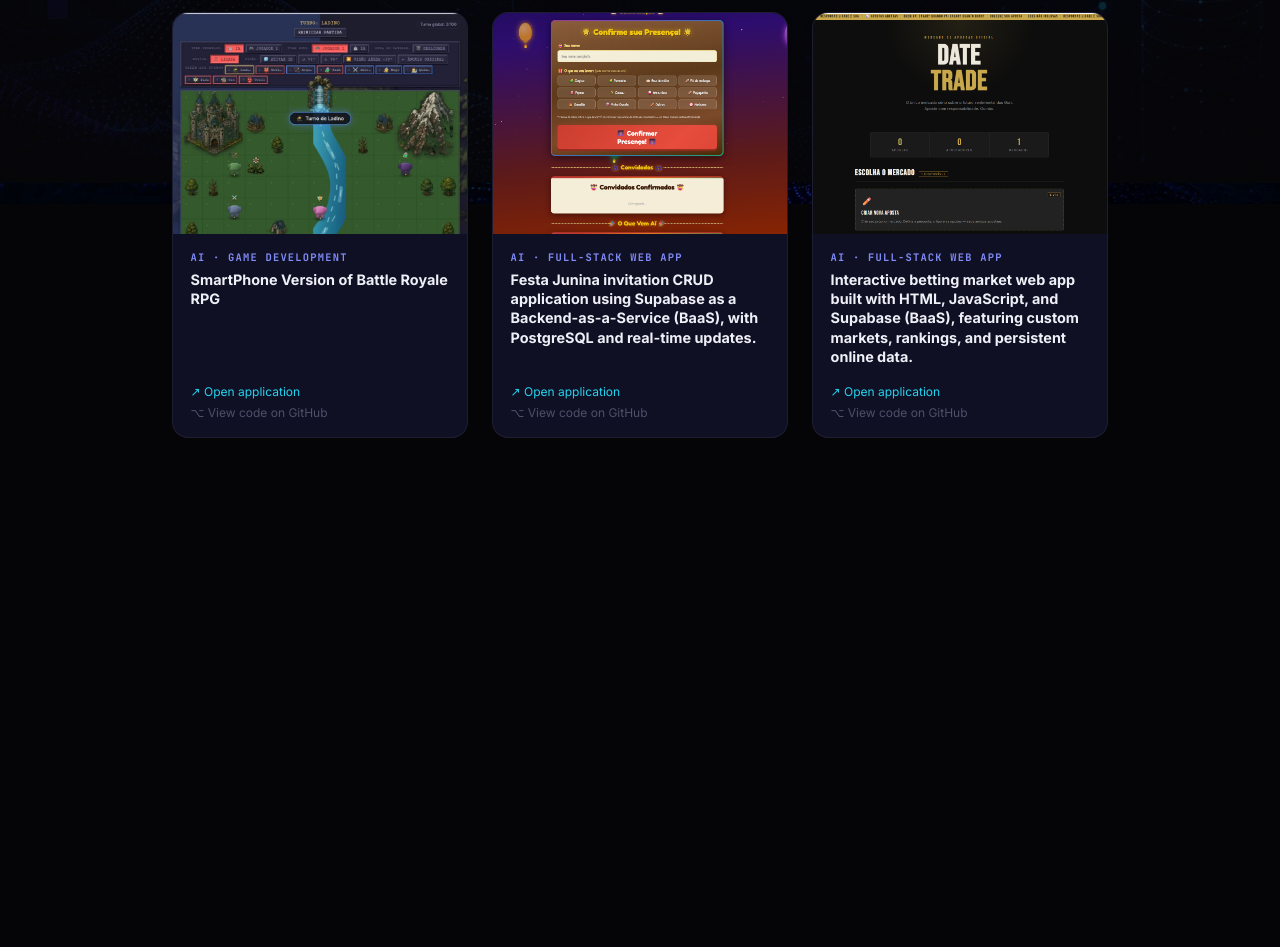
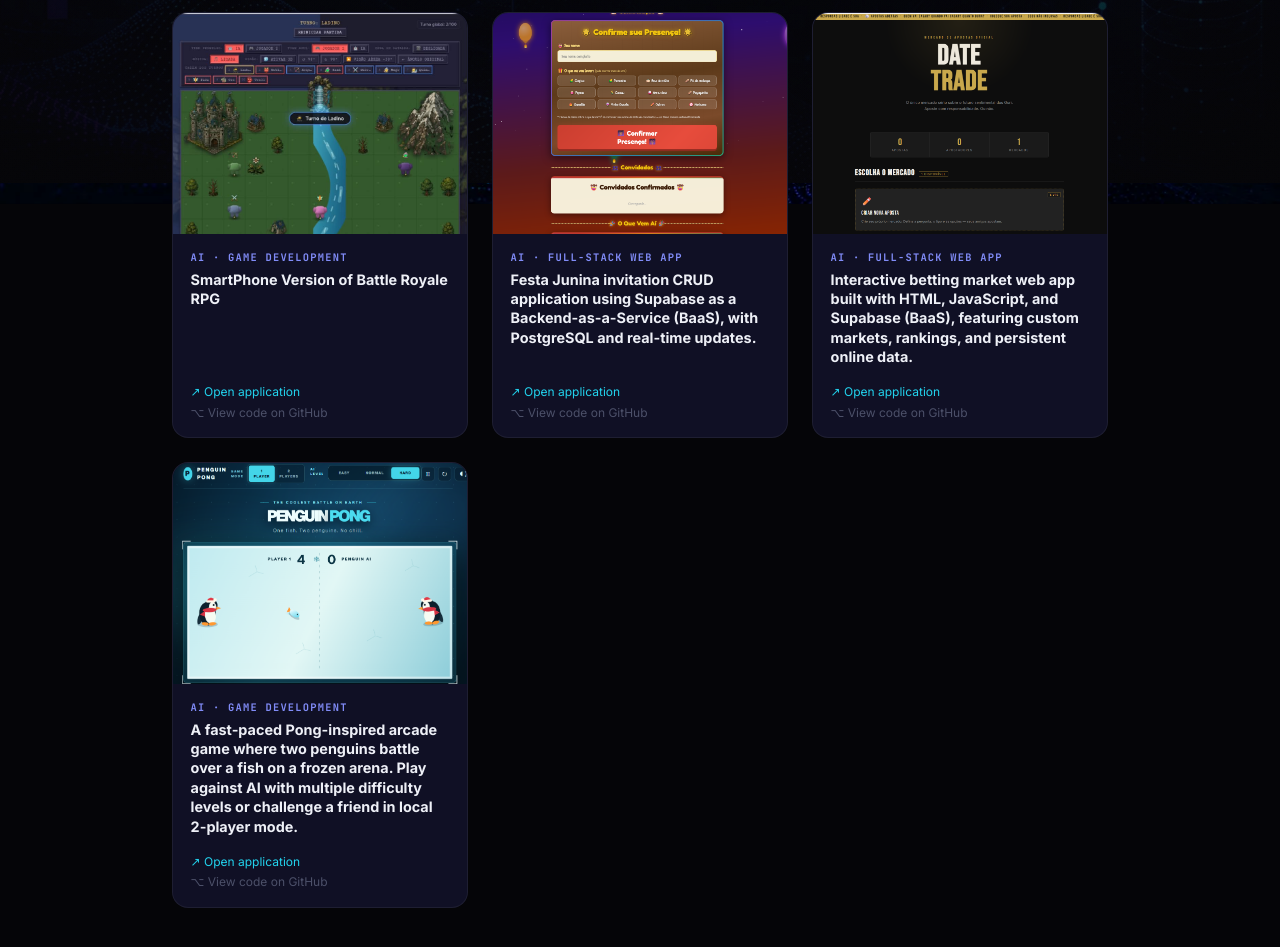
Before and after one commit to gabrielgregoriogithub/Professional_Profile, a plain HTML site: page ai-projects.html in a window 1280 px wide. Shown: the part 617-1564 px from the top of the page. Before the commit the page ends 1151 px from the top, so only its background shows below. Drawn offline with nearby package versions, Linux system fonts and the light colour scheme.

Commit message:
Update Professional Profile

```diff
--- a/ai-projects.html
+++ b/ai-projects.html
@@ -185,6 +185,18 @@ body::after{content:'';position:fixed;inset:0;z-index:3;pointer-events:none;back
       </div>
     </div>
 
+    <div class="proj-card reveal">
+      <img class="proj-thumb" src="AI%20Projects/pinguim_pong.png" alt="Pinguim Pong">
+      <div class="proj-info">
+        <div class="proj-company">AI · Game Development</div>
+        <div class="proj-title">A fast-paced Pong-inspired arcade game where two penguins battle over a fish on a frozen arena. Play against AI with multiple difficulty levels or challenge a friend in local 2-player mode.</div>
+        <div class="proj-links">
+          <a href="https://gabrielgregoriogithub.github.io/Pinguim_Pong/" target="_blank" rel="noopener" class="proj-link proj-link-app">↗ Open application</a>
+          <a href="https://github.com/gabrielgregoriogithub/Pinguim_Pong" target="_blank" rel="noopener" class="proj-link">⌥ View code on GitHub</a>
+        </div>
+      </div>
+    </div>
+
   </div>
 </div>
 <script src="https://cdn.jsdelivr.net/npm/gsap@3.12.5/dist/gsap.min.js"></script>
```
Also changed, not shown: AI Projects/pinguim_pong.png (added).
